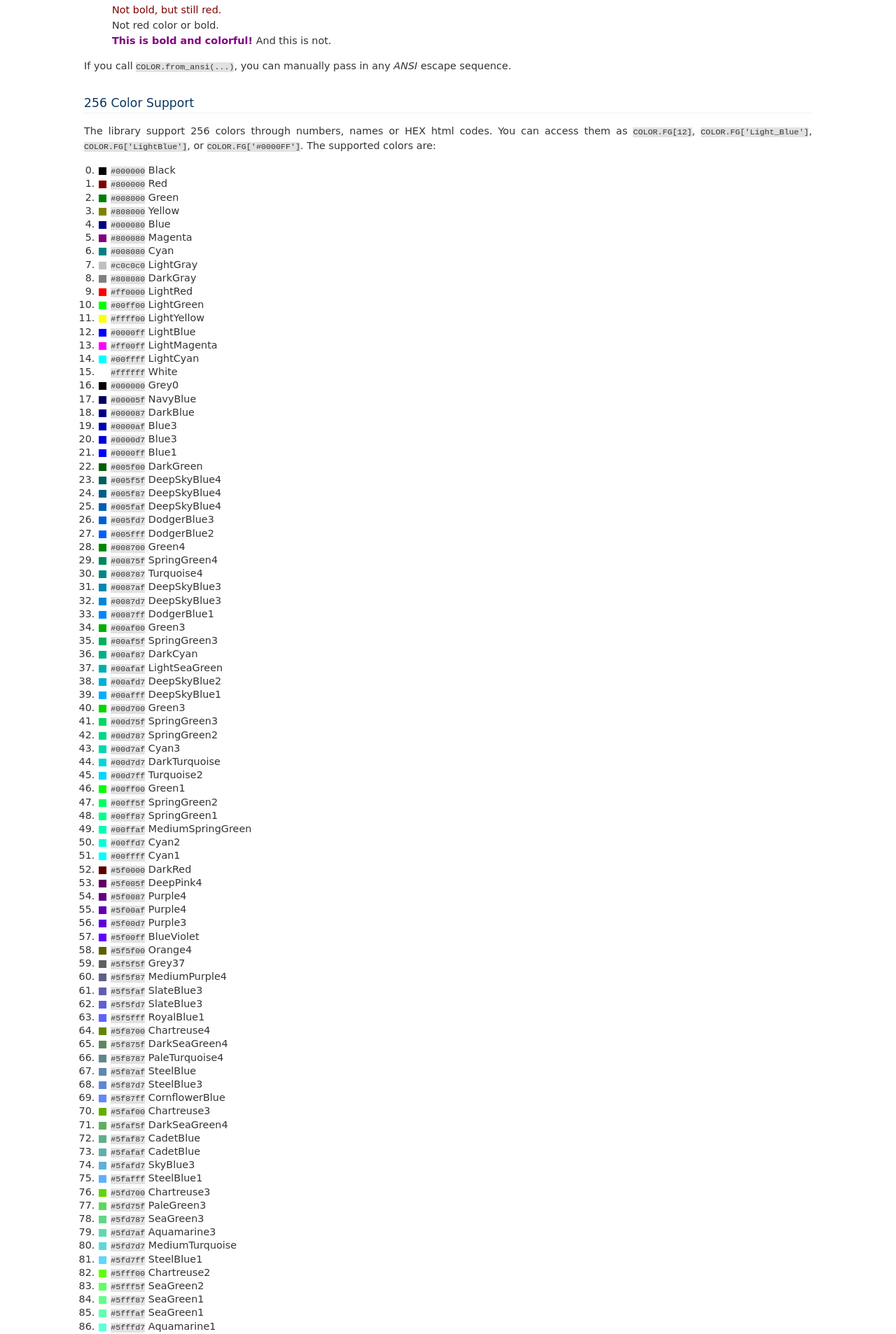
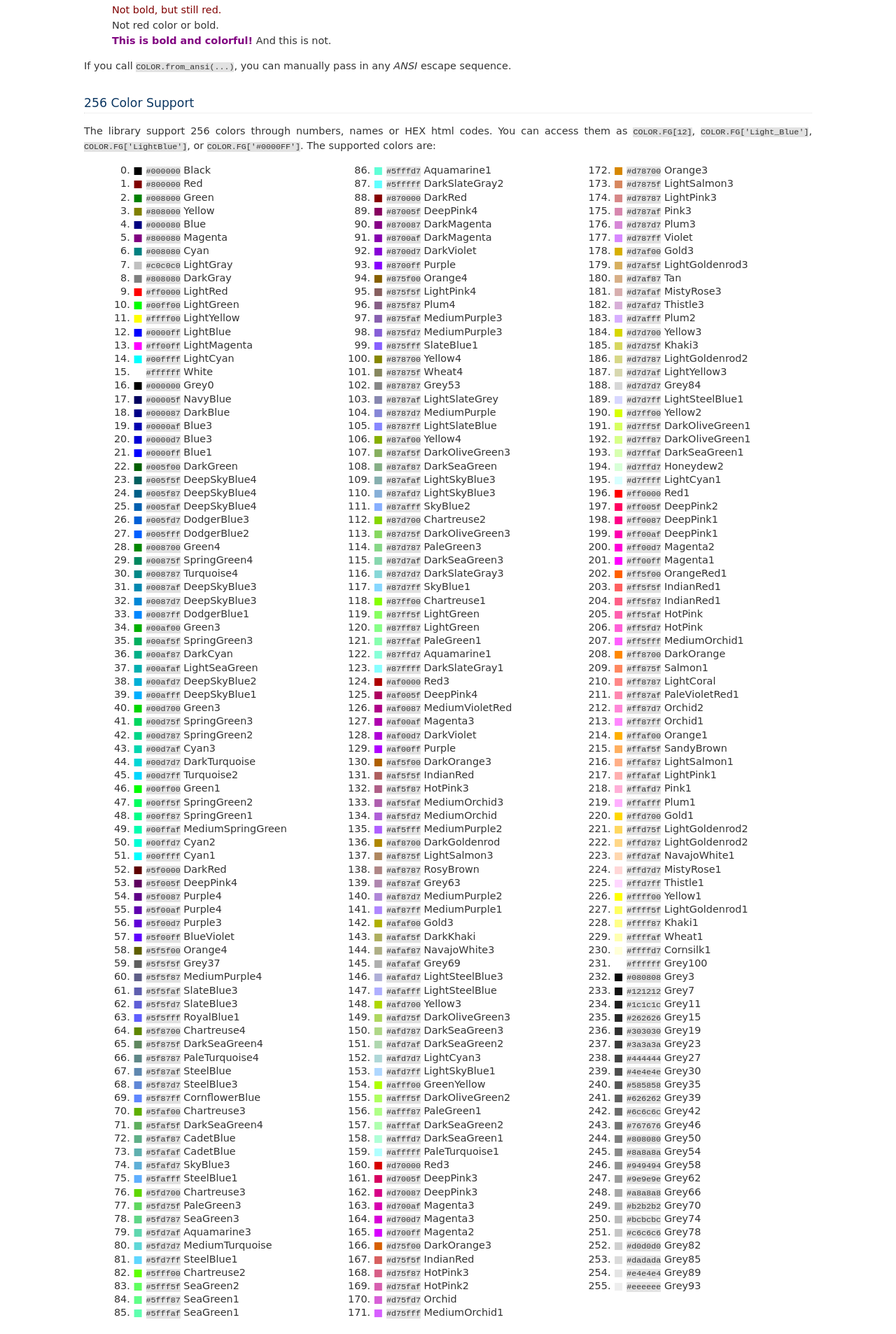
Before and after one commit to tomerfiliba/plumbum, a Sphinx documentation site: the page built from docs/color.rst, in a window 1280 px wide. Shown: the part 2027-3933 px from the top of the page at 70% size. Built offline with Sphinx 7.4.7, drawn with Linux system fonts in a browser that asks for light colours.

Commit message:
Fixed colortable for different size screens.

```diff
--- a/docs/_color_list.html
+++ b/docs/_color_list.html
@@ -1,3 +1,44 @@
+<style  type="text/css">
+
+div.columnwrapper li {
+margin: 0 0 0 3.5em;
+}
+
+
+div.columnwrapper ol {
+    -moz-column-width: 18em;
+    -moz-column-gap: 10px;
+    -webkit-column-width: 18em;
+    -webkit-column-gap: 10px;
+    column-width: 18em;
+    column-gap: 10px;
+}
+
+
+@media only screen and (max-device-width: 480px) {
+div.columnwrapper ol {
+    -moz-column-width: 480px;
+    -moz-column-gap: 0;
+    -webkit-column-width: 480px;
+    -webkit-column-gap: 0;
+    column-width: 480px;
+    column-gap: 0;
+}
+}
+
+@media only screen and (max-device-width: 640px) {
+div.columnwrapper ol {
+    -moz-column-width: 480px;
+    -moz-column-gap: 0;
+    -webkit-column-width: 480px;
+    -webkit-column-gap: 0;
+    column-width: 480px;
+    column-gap: 0;
+}
+}
+
+</style>
+<div class="columnwrapper">
 <ol start=0>
   <li><font color="#000000">&#x25a0</font> <code>#000000</code> Black</li>
   <li><font color="#800000">&#x25a0</font> <code>#800000</code> Red</li>
@@ -256,3 +297,5 @@
   <li><font color="#e4e4e4">&#x25a0</font> <code>#e4e4e4</code> Grey89</li>
   <li><font color="#eeeeee">&#x25a0</font> <code>#eeeeee</code> Grey93</li>
 </ol>
+</div>
+<div style="clear: both;"></div>
```
